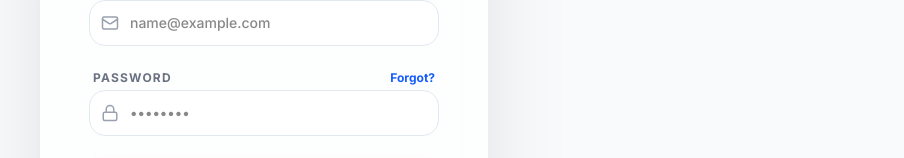
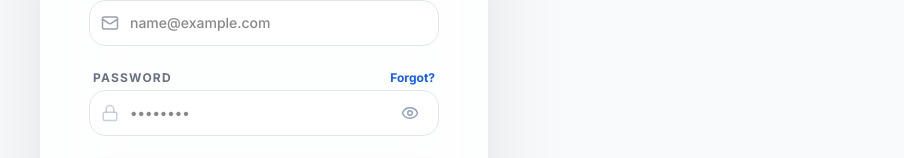
Before and after one commit to Prajesh0007/Amazon, a React (Vite) app in the folder client/: page /login in a window 1280 px wide. Shown: the part 354-512 px from the top of the page, without its empty margins (376-1280 px from the left). Built offline with nearby package versions, Linux system fonts and the light colour scheme; no server answers.

Commit message:
Enhancement: Added password visibility and Vercel configuration

```diff
--- a/client/src/pages/Auth.jsx
+++ b/client/src/pages/Auth.jsx
@@ -1,12 +1,13 @@
 import { useState, useEffect } from 'react';
 import { useNavigate, Link } from 'react-router-dom';
 import { motion, AnimatePresence } from 'framer-motion';
-import { Mail, Lock, User, ArrowRight, Github, Chrome, AlertCircle, Loader2, CheckCircle2 } from 'lucide-react';
+import { Mail, Lock, User, ArrowRight, Github, Chrome, AlertCircle, Loader2, CheckCircle2, Eye, EyeOff } from 'lucide-react';
 import useAuthStore from '../store/useAuthStore';
 import toast from 'react-hot-toast';
 
 const Auth = () => {
   const [isLogin, setIsLogin] = useState(true);
+  const [showPassword, setShowPassword] = useState(false);
   const [formData, setFormData] = useState({ name: '', email: '', password: '' });
   const { login, register, loading, error, user, clearError } = useAuthStore();
   const navigate = useNavigate();
@@ -124,15 +125,22 @@
                 {isLogin && <a href="#" className="text-xs font-bold text-blue-600 dark:text-blue-400 hover:underline">Forgot?</a>}
               </div>
               <div className="relative">
-                <Lock className="absolute left-3 top-1/2 -translate-y-1/2 text-gray-400" size={18} />
+                <Lock className="absolute left-3 top-1/2 -translate-y-1/2 text-slate-400/50" size={18} />
                 <input
-                  type="password"
+                  type={showPassword ? 'text' : 'password'}
                   required
-                  className="input-field w-full pl-10"
+                  className="input-field w-full pl-10 pr-12 transition-all duration-300"
                   placeholder="••••••••"
                   value={formData.password}
                   onChange={(e) => setFormData({ ...formData, password: e.target.value })}
                 />
+                <button
+                  type="button"
+                  onClick={() => setShowPassword(!showPassword)}
+                  className="absolute right-4 top-1/2 -translate-y-1/2 text-slate-400 hover:text-amber-500 transition-colors p-1"
+                >
+                  {showPassword ? <EyeOff size={18} /> : <Eye size={18} />}
+                </button>
               </div>
             </div>
 
```
Also changed, not shown: 2 other files (tests, documents, lock files or other folders).
